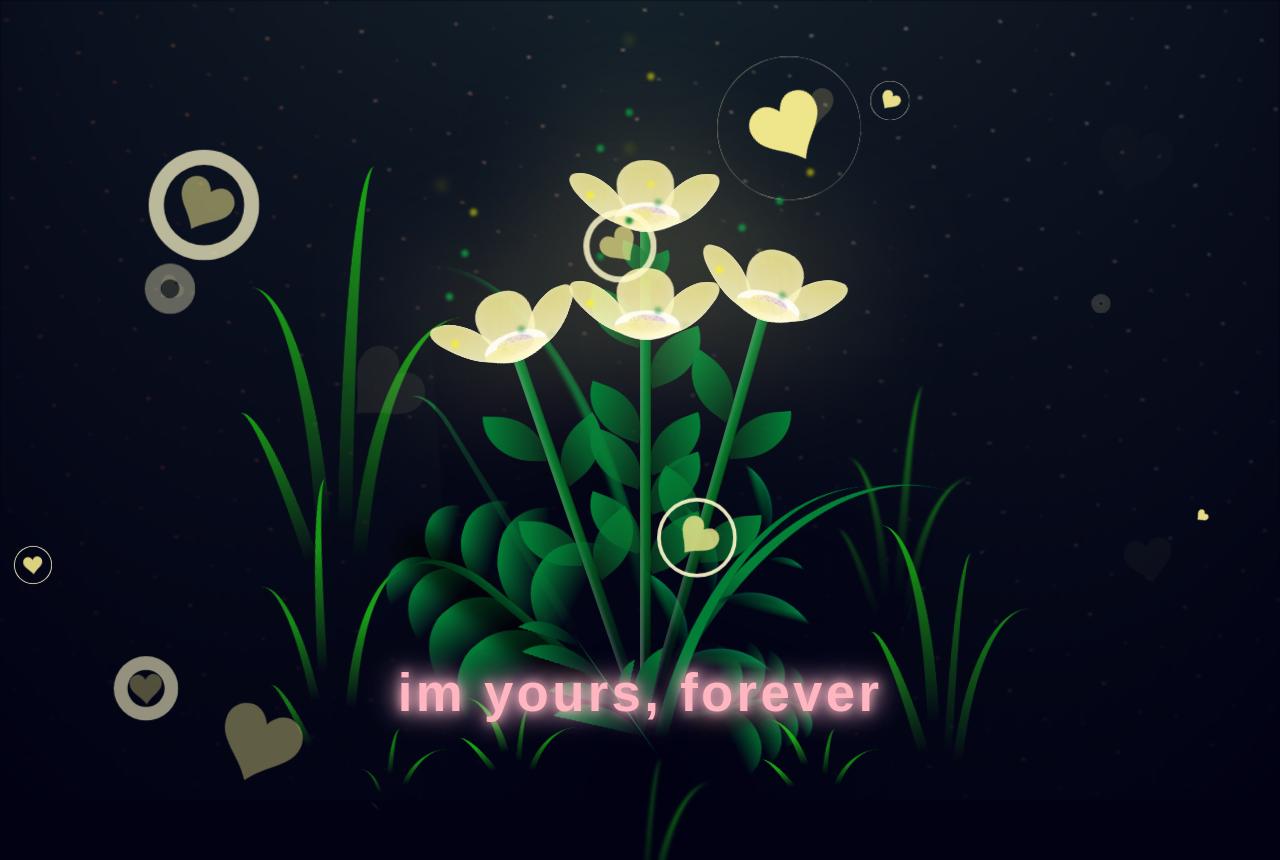
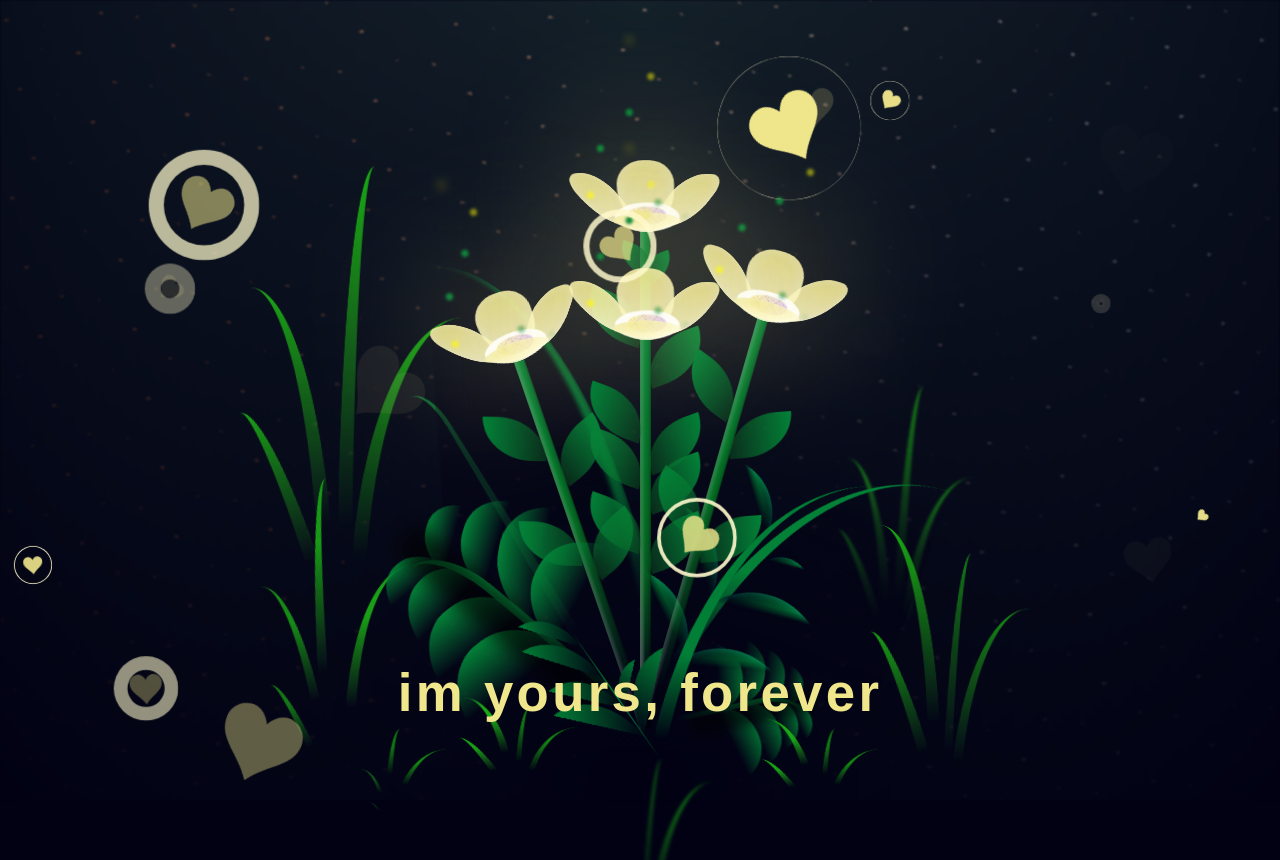
Before and after one commit to giftinn/its-yours, a plain HTML site: page index.html in a window 1280 px wide. Shown: the top 860 px of the page. Drawn offline with Linux system fonts and the light colour scheme.

Commit message:
Update style.css

```diff
--- a/style.css
+++ b/style.css
@@ -34,11 +34,7 @@ body {
 .love-message h1 {
   font-family: 'Arial', sans-serif;
   font-size: 3rem;
-  color: #ffb6c1; /* สีชมพูอ่อน */
-  text-shadow:
-    0 0 10px #ffb6c1,
-    0 0 20px #f8bbd0,
-    0 0 30px #f8bbd0;
+  color: #f0e68c;
   letter-spacing: 3px;
   margin: 0;
 }
```
